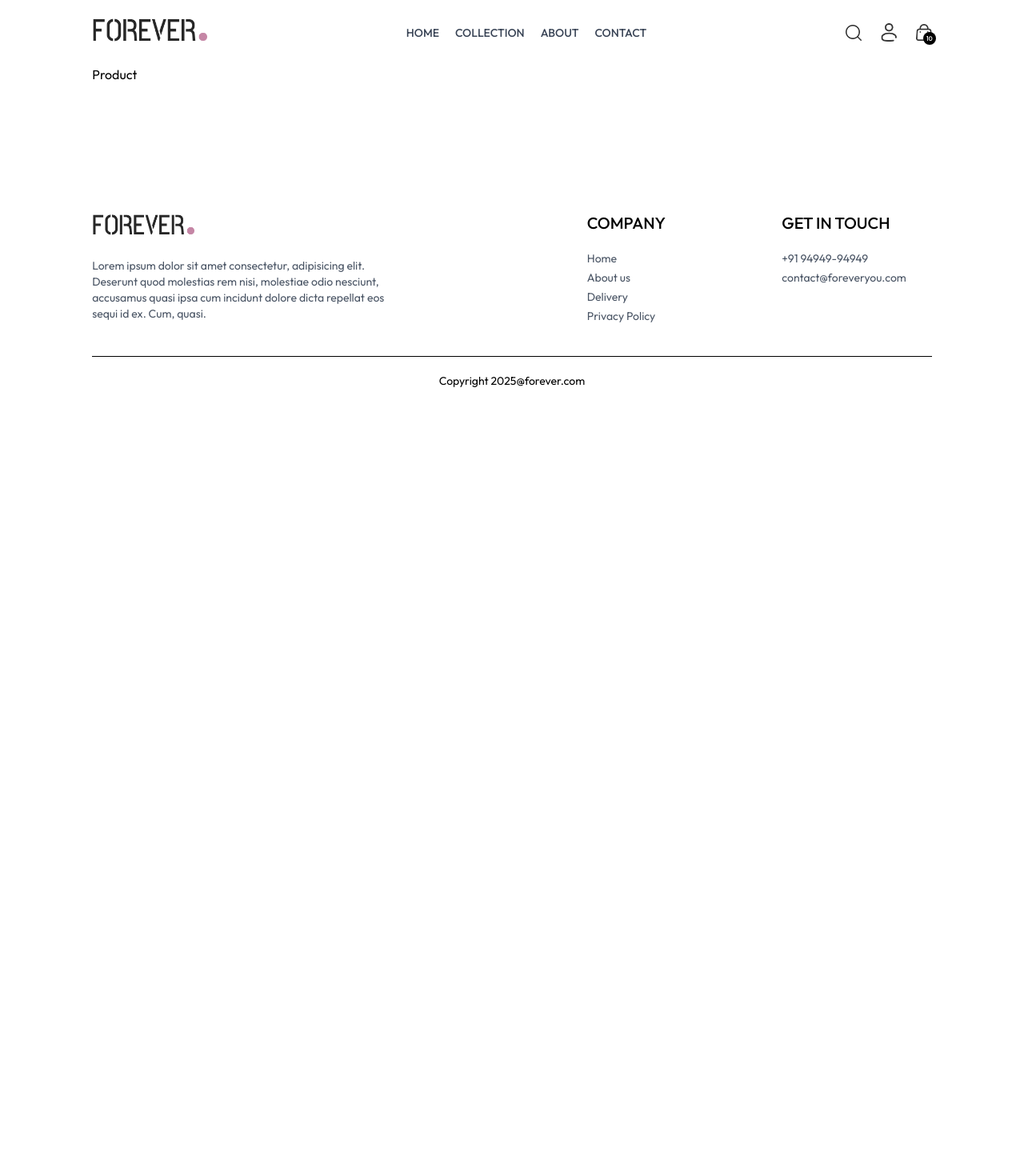
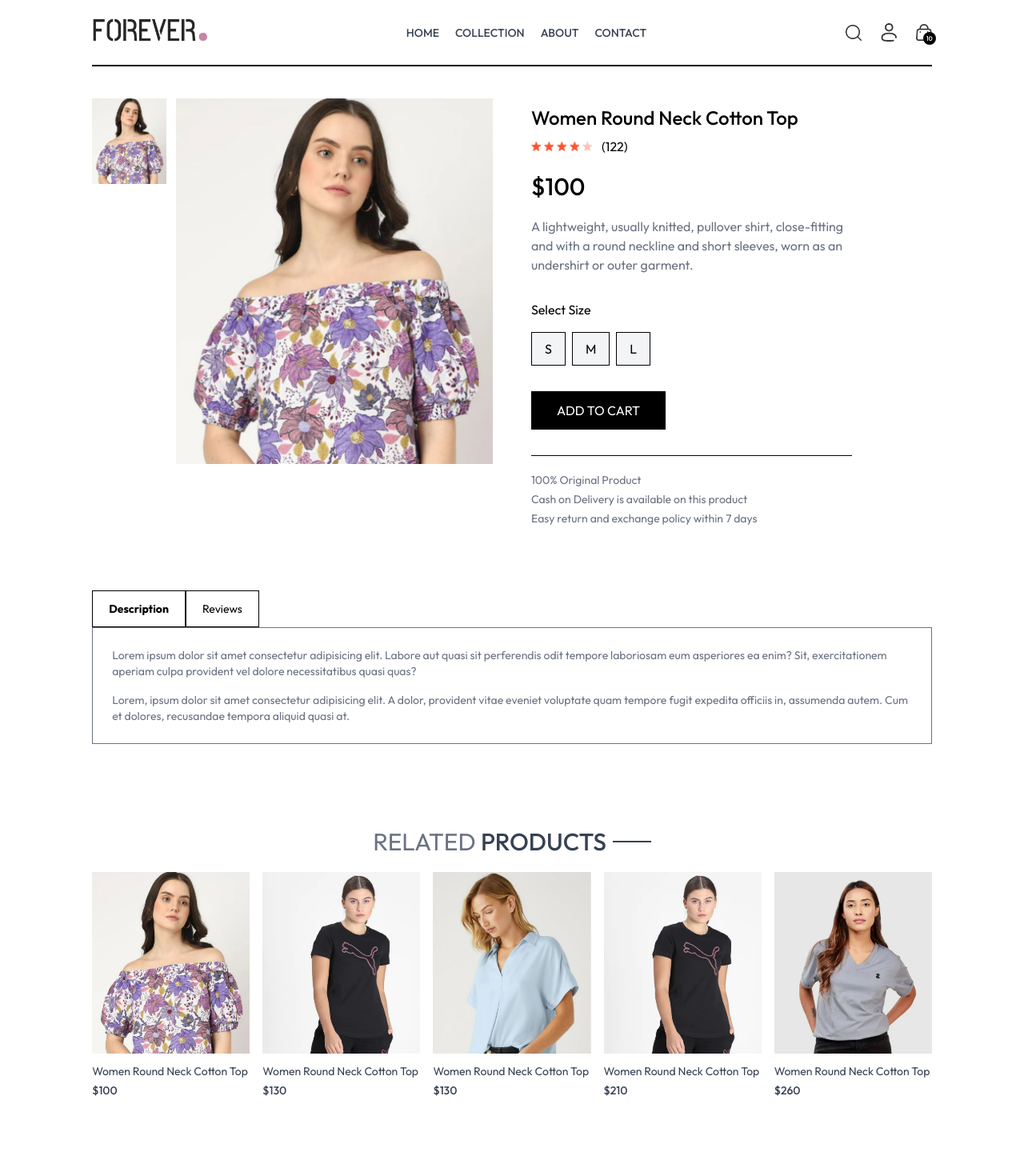
Before and after one commit to Arjun-P-Manoj/E-commerce, a React (Vite) app in the folder frontend/: page /product/aaaaa in a window 1280 px wide. Shown: the top 1470 px of the page at 80% size. Before the commit the page ends 800 px from the top, so only its background shows below. Built offline with nearby package versions, Linux system fonts and the light colour scheme.

Commit message:
Created Related Product component and logic

```diff
--- /dev/null
+++ b/frontend/src/components/RelatedProduct.jsx
@@ -0,0 +1,41 @@
+import React, { useContext, useEffect, useState } from "react";
+import { ShopContext } from "../context/ShopContext";
+import Title from "../components/Title";
+import ProductItem from "../components/ProductItem"
+
+const RelatedProduct = ({ category, subCategory }) => {
+  const { products } = useContext(ShopContext);
+  const [related, setRelated] = useState([]);
+
+  useEffect(() => {
+    if (products.length > 0) {
+      let productCopy = products.slice();
+      productCopy = productCopy.filter((item) => category === item.category);
+      productCopy = productCopy.filter(
+        (item) => subCategory === item.subCategory
+      );
+      setRelated(productCopy.slice(0, 5));
+    }
+  }, [products]);
+
+  return (
+    <div className="my-24">
+      <div className="text-center text-3xl py-2">
+        <Title text1={"RELATED"} text2={"PRODUCTS"}></Title>
+      </div>
+      <div className="grid grid-cols-2 sm:grid-cols-3 md:grid-cols-4 lg:grid-cols-5 gap-4 gap-y-6">
+        {related.map((item, index) => (
+          <ProductItem
+            key={index}
+            id={item._id}
+            name={item.name}
+            price={item.price}
+            image={item.image}
+          ></ProductItem>
+        ))}
+      </div>
+    </div>
+  );
+};
+
+export default RelatedProduct;
--- a/frontend/src/index.css
+++ b/frontend/src/index.css
@@ -16,9 +16,13 @@
   font-style: normal;
 }
 
-@media(max-width:640px){
-  a.active{
-    background-color:black;
-    color:white
+::-webkit-scrollbar {
+  display: none;
+}
+
+@media (max-width: 640px) {
+  a.active {
+    background-color: black;
+    color: white;
   }
 }
--- a/frontend/src/pages/Product.jsx
+++ b/frontend/src/pages/Product.jsx
@@ -1,9 +1,122 @@
-import React from 'react'
+import React, { useContext, useEffect, useState } from "react";
+import { useParams } from "react-router-dom";
+import { ShopContext } from "../context/ShopContext";
+import { assets } from "../assets/frontend_assets/assets";
+import RelatedProduct from "../components/RelatedProduct";
 
 const Product = () => {
-  return (
-    <div>Product</div>
-  )
-}
+  const { productId } = useParams();
+  const { products, currency } = useContext(ShopContext);
+  const [productData, setProductData] = useState(false);
+  const [image, setImage] = useState("");
+  const [size, setSize] = useState("");
 
-export default Product
+  const fetchProductData = async () => {
+    products.map((item) => {
+      if (item._id === productId) {
+        setProductData(item);
+        setImage(item.image[0]);
+        return null;
+      }
+    });
+  };
+
+  useEffect(() => {
+    fetchProductData();
+  }, [productId, products]);
+
+  return productData ? (
+    <div className="border-t-2 pt-10 transition-opacity ease-in duration-500 opacity-100">
+      {/* product Data */}
+      <div className="flex gap-12 flex-col sm:gap-12 sm:flex-row">
+        {/* Product Images */}
+        <div className="flex-1 flex flex-col-reverse gap-3 sm:flex-row">
+          <div className="flex sm:flex-col overflow-x-auto sm:overflow-y-scroll justify-between sm:justify-normal sm:w-[18.7%] w-full">
+            {productData.image.map((item, index) => (
+              <img
+                onClick={() => setImage(item)}
+                src={item}
+                key={index}
+                className="w-[24%] sm:w-full sm:mb-3 flex-shrink-0"
+              ></img>
+            ))}
+          </div>
+          <div className="w-full sm:w-[80%]">
+            <img className="w-full h-auto" src={image} alt="" />
+          </div>
+        </div>
+        <div className="flex-1">
+          <h1 className="font-medium text-2xl mt-2">{productData.name}</h1>
+          <div className="flex items-center gap-1 mt-2">
+            <img className="w-3" src={assets.star_icon} alt="" />
+            <img className="w-3" src={assets.star_icon} alt="" />
+            <img className="w-3" src={assets.star_icon} alt="" />
+            <img className="w-3" src={assets.star_icon} alt="" />
+            <img className="w-3" src={assets.star_dull_icon} alt="" />
+            <p className="pl-2">(122)</p>
+          </div>
+          <p className="mt-5 font-medium text-3xl">
+            {currency}
+            {productData.price}
+          </p>
+          <p className="mt-5 text-gray-500 md:w-4/5">
+            {productData.description}
+          </p>
+          <div className="flex flex-col gap-4 my-8">
+            <p>Select Size</p>
+            <div className="flex gap-2">
+              {productData.sizes.map((item, index) => (
+                <button
+                  onClick={() => setSize(item)}
+                  className={`bg-gray-100 border py-2 px-4 ${
+                    item === size ? "border-orange-500" : ""
+                  }`}
+                  key={index}
+                >
+                  {item}
+                </button>
+              ))}
+            </div>
+          </div>
+          <button className="bg-black text-white px-8 py-3 active:bg-gray-700">
+            ADD TO CART
+          </button>
+          <hr className="mt-8 sm:w-4/5" />
+          <div className="text-sm text-gray-500 mt-5 flex flex-col gap-1">
+            <p>100% Original Product</p>
+            <p>Cash on Delivery is available on this product</p>
+            <p>Easy return and exchange policy within 7 days</p>
+          </div>
+        </div>
+      </div>
+      <div className="mt-20">
+        <div className="flex">
+          <b className="border px-5 py-3 text-sm">Description</b>
+          <p className="border px-5 py-3 text-sm">Reviews</p>
+        </div>
+        <div className="flex flex-col gap-4 border px-6 py-6 text-sm text-gray-500">
+          <p>
+            Lorem ipsum dolor sit amet consectetur adipisicing elit. Labore aut
+            quasi sit perferendis odit tempore laboriosam eum asperiores ea
+            enim? Sit, exercitationem aperiam culpa provident vel dolore
+            necessitatibus quasi quas?
+          </p>
+          <p>
+            Lorem, ipsum dolor sit amet consectetur adipisicing elit. A dolor,
+            provident vitae eveniet voluptate quam tempore fugit expedita
+            officiis in, assumenda autem. Cum et dolores, recusandae tempora
+            aliquid quasi at.
+          </p>
+        </div>
+      </div>
+      <RelatedProduct
+        category={productData.category}
+        subCategory={productData.subCategory}
+      />
+    </div>
+  ) : (
+    <div className="opacity-0"></div>
+  );
+};
+
+export default Product;
```
